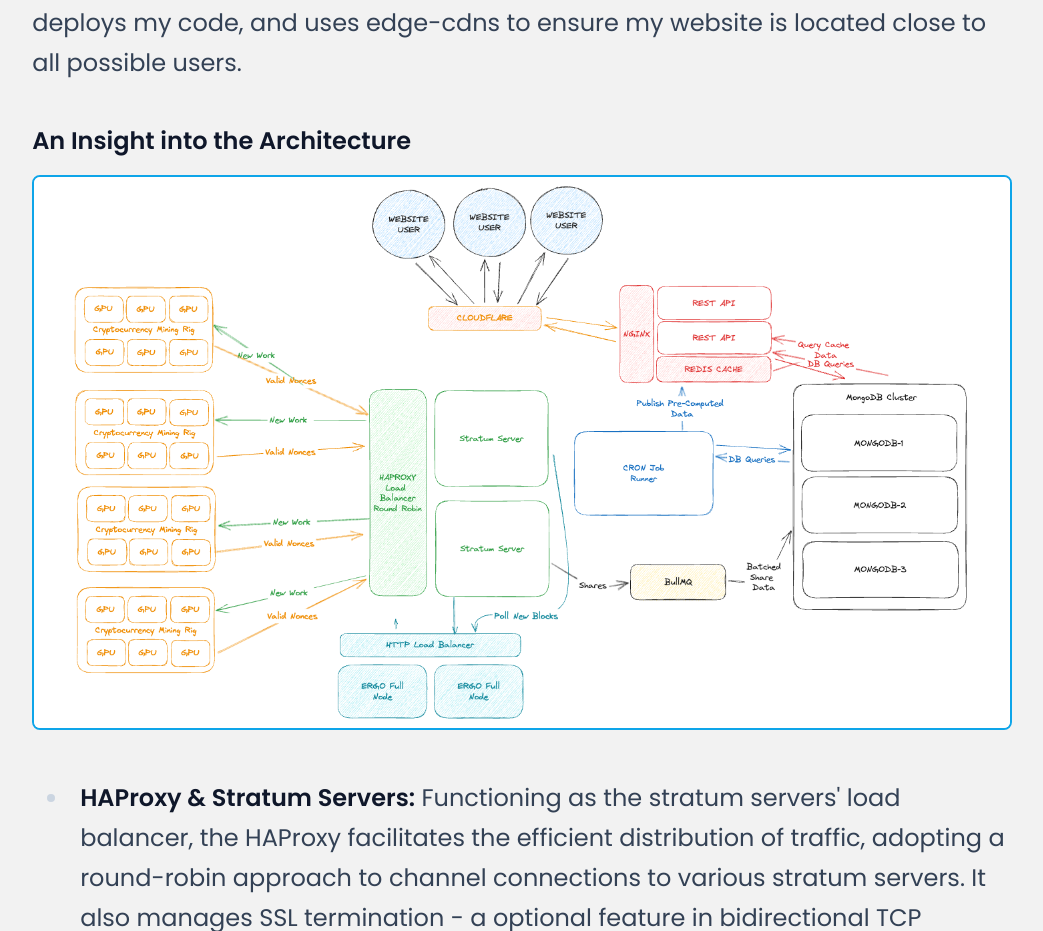
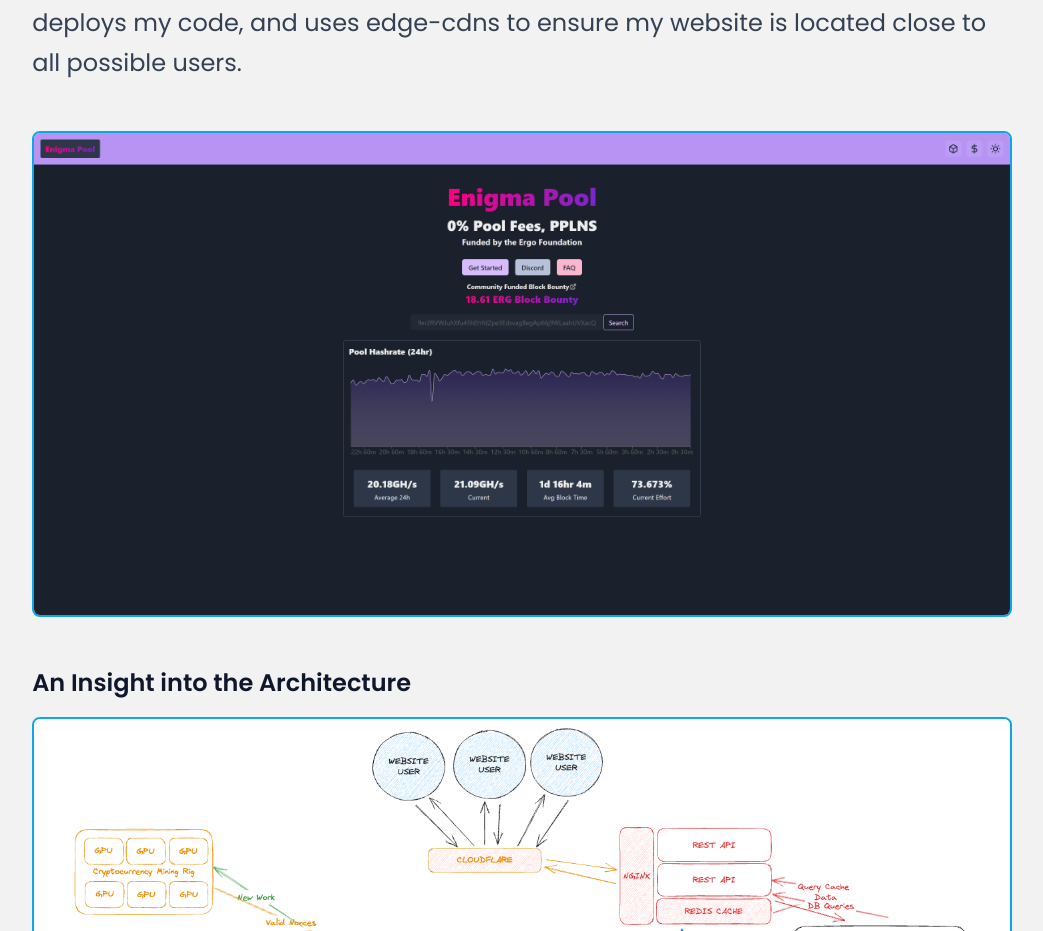
Before and after one commit to prosavage/personal-site-v3, a Next.js app: page /projects/enigmapool in a window 1280 px wide. Shown: the part 7240-8171 px from the top of the page, without its empty margins (118-1161 px from the left). Built offline with nearby package versions, Linux system fonts and the light colour scheme.

Commit message:
Updated enigmapool web screenshot

```diff
--- a/src/app/projects/enigmapool/article.mdx
+++ b/src/app/projects/enigmapool/article.mdx
@@ -68,6 +68,9 @@ I opted to utilize [React](https://reactjs.org/) to build the website, and utili
 
 I built the website using [NextJS](https://nextjs.org/) and deployed it on [Vercel](https://vercel.com/). Which automatically deploys my code, and uses edge-cdns to ensure my website is located close to all possible users.
 
+<ArticleImage src="/article/enigmapool/enigmapool-web.png" alt="enigmapool website screenshot"/>
+
+
 #### An Insight into the Architecture
 <ArticleImage src="/article/enigmapool/architecture-breakdown.png" alt="architecture breakdown"/>
 
```
Also changed, not shown: public/article/enigmapool/enigmapool-web.png (added).
